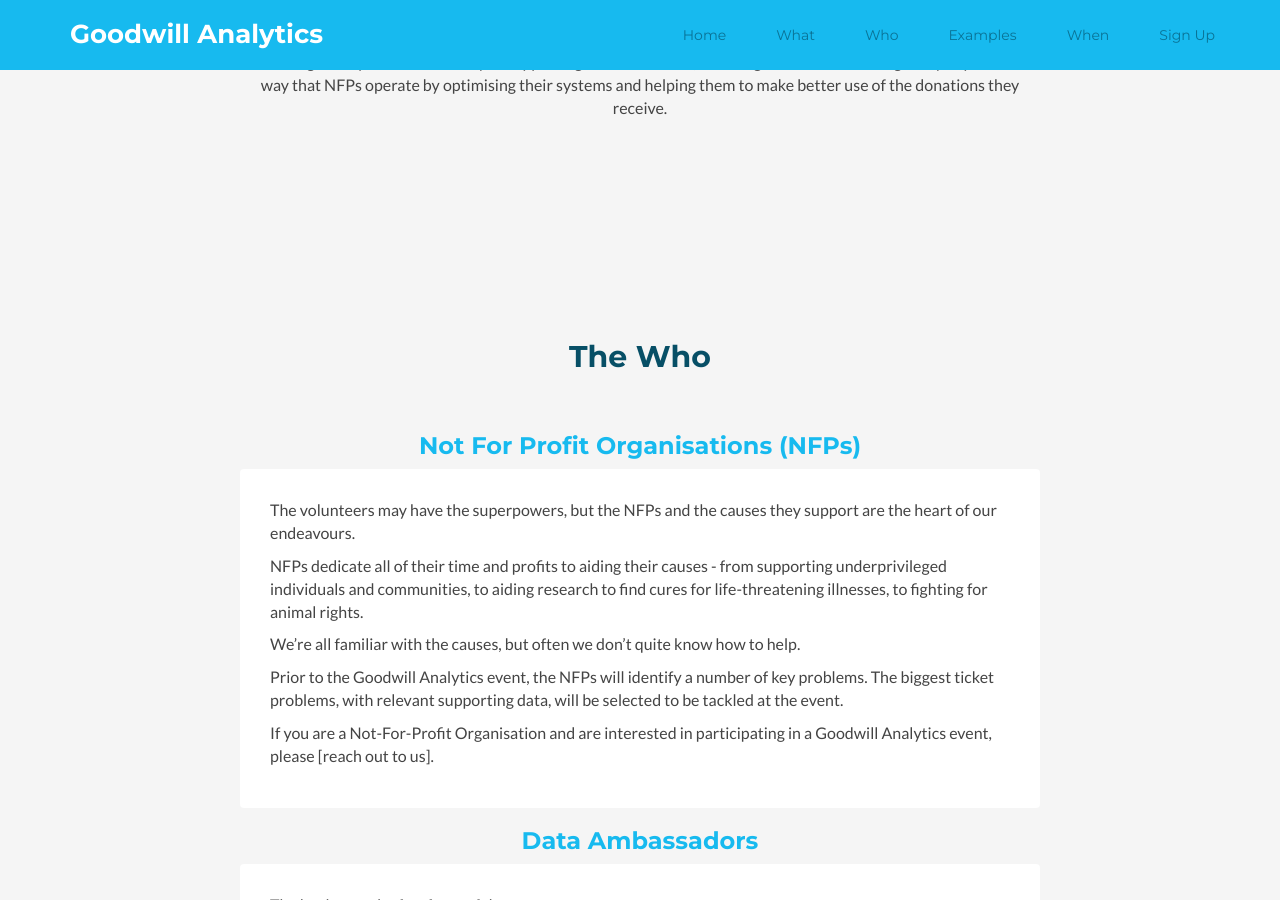
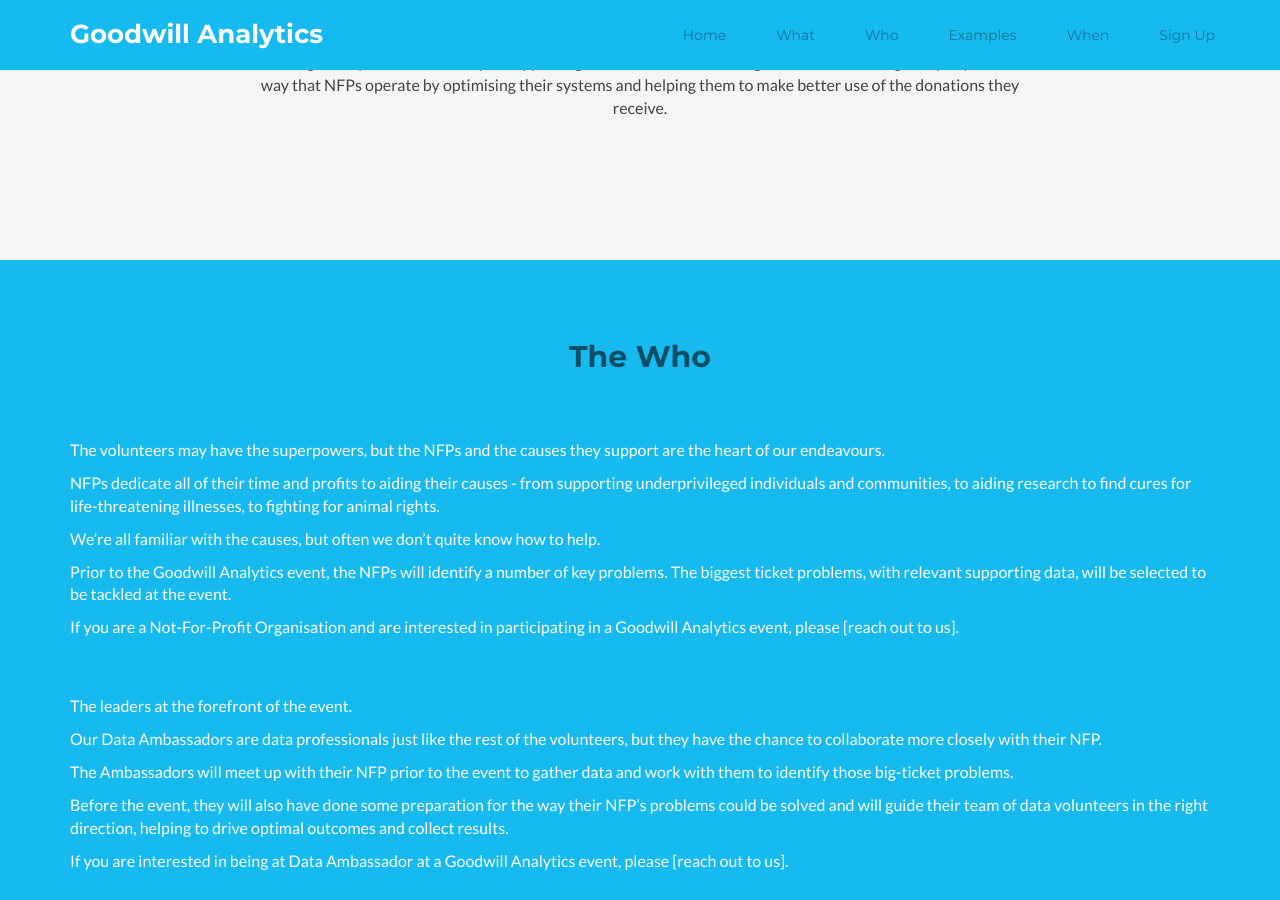
Before and after one commit to goodwillanalytics/goodwillanalytics.github.io, a Jekyll site: the page built from index.html, in a window 1280 px wide and 900 px high, scrolled down 1450 px. Built offline with Jekyll 4.4.1, drawn with Linux system fonts in a browser that asks for light colours.

Commit message:
format changes

```diff
--- a/_includes/examples.html
+++ b/_includes/examples.html
@@ -1,5 +1,6 @@
     <!-- ******Examples****** -->
-    <section id="examples" class="features section">
+    <!--<section id="examples" class="features section">//-->
+	<section id="examples" class="license section">
         <!--<div class="container text-center">//-->
 		<h2 class="title text-center">Success Stories</h3>
 		<div class="features-inner">
--- a/_includes/when.html
+++ b/_includes/when.html
@@ -1,5 +1,6 @@
     <!-- ******When****** -->
-    <section id="when" class="license section">
+    <!--<section id="when" class="license section">//-->
+	<section id="when" class="features section">
         <div class="container text-center">
 			<h2 class="title text-center">When?</h2>
 			<h3 class="text-center">Weekend</h3>
--- a/_includes/who.html
+++ b/_includes/who.html
@@ -1,5 +1,6 @@
     <!-- ******WHO****** -->
-    <section id="who" class="license section">
+    <!--<section id="who" class="license section">//-->
+	<section id="who" class="features section">
         <div class="container">
 			<h2 class="title text-center">The Who</h2>
 			<h3 class="sub-title text-center">Not For Profit Organisations (NFPs)</h3>
```
